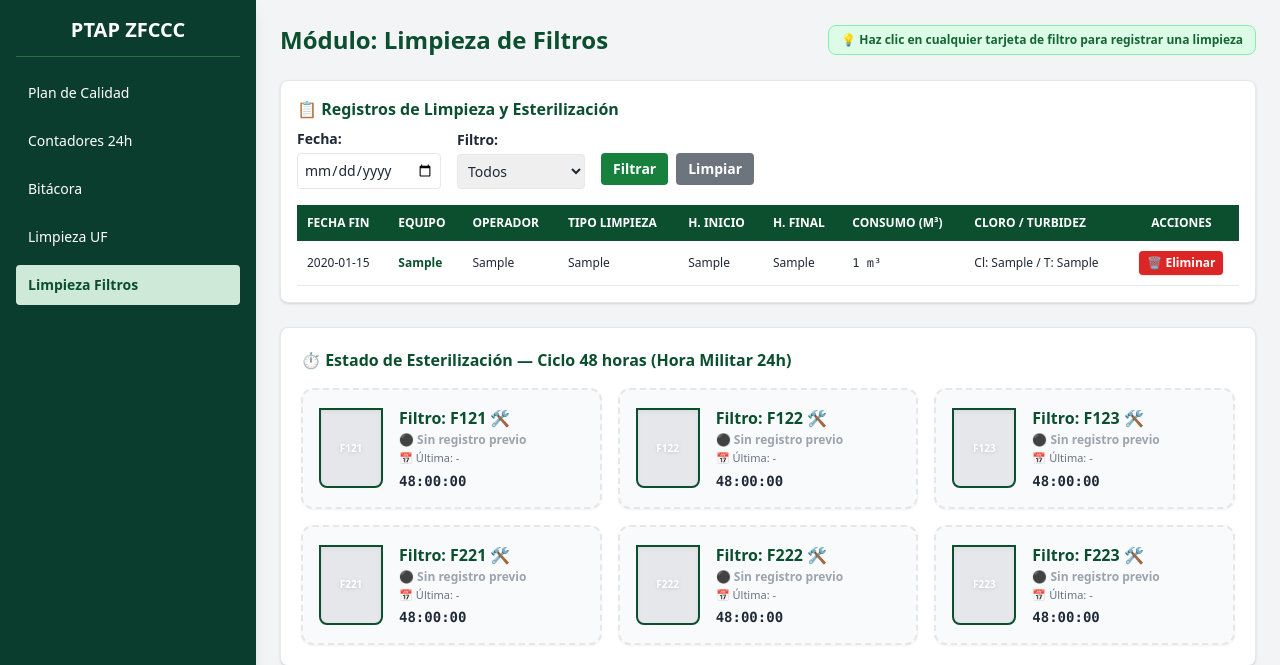
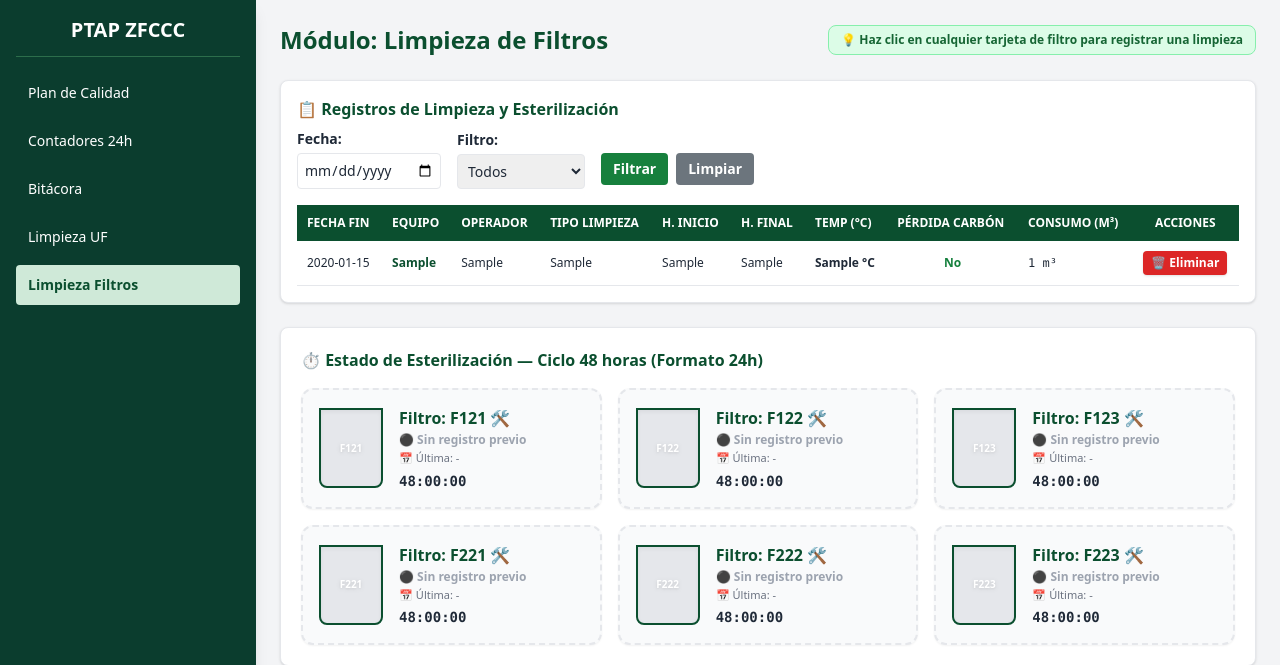
Before and after one commit to soldipacksas-stack/ptap-web, a FastAPI app: page /filtros in a window 1280 px wide. Shown: the top 665 px of the page. Run offline with FastAPI, Linux system fonts and the light colour scheme; tables that the repository leaves empty hold one stand-in row (values such as "Sample post"); some libraries are stand-ins or nearby versions.

Commit message:
Update limpieza_filtros.html

```diff
--- a/templates/limpieza_filtros.html
+++ b/templates/limpieza_filtros.html
@@ -68,13 +68,14 @@
                                 <th class="p-2.5">Tipo Limpieza</th>
                                 <th class="p-2.5">H. Inicio</th>
                                 <th class="p-2.5">H. Final</th>
+                                <th class="p-2.5">Temp (°C)</th>
+                                <th class="p-2.5">Pérdida Carbón</th>
                                 <th class="p-2.5">Consumo (m³)</th>
-                                <th class="p-2.5">Cloro / Turbidez</th>
                                 <th class="p-2.5 text-center">Acciones</th>
                             </tr>
                         </thead>
                         <tbody id="body-tabla-filtros" class="divide-y divide-gray-200">
-                            <tr><td colspan="9" class="p-4 text-center text-gray-500 italic">No hay registros guardados todavía.</td></tr>
+                            <tr><td colspan="10" class="p-4 text-center text-gray-500 italic">No hay registros guardados todavía.</td></tr>
                         </tbody>
                     </table>
                 </div>
@@ -82,7 +83,7 @@
 
             <!-- Sección de Tanques / Cronómetros de Esterilización (48 Horas) -->
             <div class="bg-white p-5 rounded-lg shadow border border-gray-200 mb-6">
-                <h3 class="font-bold text-[#0b4f2f] mb-4">⏱️ Estado de Esterilización — Ciclo 48 horas (Hora Militar 24h)</h3>
+                <h3 class="font-bold text-[#0b4f2f] mb-4">⏱️ Estado de Esterilización — Ciclo 48 horas (Formato 24h)</h3>
                 <div class="grid grid-cols-1 md:grid-cols-3 gap-4" id="grid-cronometros">
                     <!-- Generado dinámicamente -->
                 </div>
@@ -110,7 +111,7 @@
             <div class="p-6 overflow-y-auto space-y-4 flex-1 text-sm">
                 <div class="grid grid-cols-2 gap-4">
                     <div>
-                        <label class="block font-bold">Fecha de Finalización (Cambio de día soportado):</label>
+                        <label class="block font-bold">Fecha de Finalización:</label>
                         <input type="date" id="form_fecha" class="border rounded p-1.5 w-full">
                     </div>
                     <div>
@@ -135,27 +136,43 @@
                     </select>
                 </div>
 
-                <div>
-                    <label class="block font-bold">Tipo de limpieza:</label>
-                    <select id="form_tipo" class="border rounded p-1.5 w-full">
-                        <option value="Esterilización">Esterilización</option>
-                        <option value="Retrolavado">Retrolavado</option>
-                        <option value="Retrolavado y Esterilización">Retrolavado y Esterilización</option>
-                    </select>
+                <div class="grid grid-cols-2 gap-4">
+                    <div>
+                        <label class="block font-bold">Tipo de limpieza:</label>
+                        <select id="form_tipo" class="border rounded p-1.5 w-full">
+                            <option value="Esterilización">Esterilización</option>
+                            <option value="Retrolavado con parada">Retrolavado con parada</option>
+                        </select>
+                    </div>
+                    <div>
+                        <label class="block font-bold">Temperatura (°C) <span class="text-xs text-gray-500 font-normal">(Óptima: 85°C)</span>:</label>
+                        <input type="text" id="form_temperatura" class="border rounded p-1.5 w-full" placeholder="Ej: 85">
+                    </div>
                 </div>
 
                 <div class="grid grid-cols-2 gap-4">
                     <div>
                         <label class="block font-bold">Hora Inicio Esterilización (24h):</label>
-                        <input type="time" id="form_h_ini" class="border rounded p-1.5 w-full" value="22:00">
+                        <input type="time" lang="en-GB" id="form_h_ini" class="border rounded p-1.5 w-full" value="22:00">
                     </div>
                     <div>
                         <label class="block font-bold">Hora Final Esterilización (24h):</label>
-                        <input type="time" id="form_h_fin" class="border rounded p-1.5 w-full" value="02:00">
+                        <input type="time" lang="en-GB" id="form_h_fin" class="border rounded p-1.5 w-full" value="02:00">
                     </div>
                 </div>
 
                 <div class="grid grid-cols-2 gap-4">
+                    <div>
+                        <label class="block font-bold">Muestra Microbiología (Antes):</label>
+                        <input type="time" lang="en-GB" id="form_h_muestra_antes" class="border rounded p-1.5 w-full" value="21:30">
+                    </div>
+                    <div>
+                        <label class="block font-bold">Muestra Microbiología (Después):</label>
+                        <input type="time" lang="en-GB" id="form_h_muestra_despues" class="border rounded p-1.5 w-full" value="02:30">
+                    </div>
+                </div>
+
+                <div class="grid grid-cols-3 gap-4">
                     <div>
                         <label class="block font-bold">Contador Agua Inicial (m³):</label>
                         <input type="number" id="form_agua_ini" class="border rounded p-1.5 w-full" value="0">
@@ -163,6 +180,13 @@
                     <div>
                         <label class="block font-bold">Contador Agua Final (m³):</label>
                         <input type="number" id="form_agua_fin" class="border rounded p-1.5 w-full" value="0">
+                    </div>
+                    <div>
+                        <label class="block font-bold">¿Pérdida de Carbón?:</label>
+                        <select id="form_perdida_carbon" class="border rounded p-1.5 w-full font-bold">
+                            <option value="No">No</option>
+                            <option value="Sí">Sí</option>
+                        </select>
                     </div>
                 </div>
 
@@ -227,7 +251,7 @@
             });
 
             if (filtrados.length === 0) {
-                tbody.innerHTML = '<tr><td colspan="9" class="p-4 text-center text-gray-500 italic">No hay registros para este filtro.</td></tr>';
+                tbody.innerHTML = '<tr><td colspan="10" class="p-4 text-center text-gray-500 italic">No hay registros para este filtro.</td></tr>';
             } else {
                 filtrados.forEach((item, index) => {
                     const registroId = item.id !== undefined ? item.id : index;
@@ -239,8 +263,9 @@
                             <td class="p-2.5 border-b">${item.tipo_limpieza}</td>
                             <td class="p-2.5 border-b">${item.hora_inicio_est || '-'}</td>
                             <td class="p-2.5 border-b">${item.hora_final_est || '-'}</td>
+                            <td class="p-2.5 border-b font-semibold">${item.temperatura || '-'} °C</td>
+                            <td class="p-2.5 border-b text-center font-bold ${item.perdida_carbon === 'Sí' ? 'text-red-600' : 'text-green-700'}">${item.perdida_carbon || 'No'}</td>
                             <td class="p-2.5 border-b font-mono">${item.consumo_agua || 0} m³</td>
-                            <td class="p-2.5 border-b">Cl: ${item.cloro || '-'} / T: ${item.turbidez || '-'}</td>
                             <td class="p-2.5 border-b text-center">
                                 <button onclick="event.stopPropagation(); eliminarRegistro('${registroId}')" class="bg-red-600 hover:bg-red-700 text-white px-2 py-1 rounded text-xs font-semibold shadow" title="Eliminar registro">
                                     🗑️ Eliminar
@@ -294,14 +319,12 @@
                     ultimaHTML = `${regFiltro.fecha} ${horaFin} (24h)`;
                     estadoHTML = '<span class="text-green-700 font-bold">🟢 Ciclo activo (48h)</span>';
 
-                    // Creamos el timestamp exacto combinando la fecha de término y la hora militar (24h)
                     const fechaHoraFin = new Date(`${regFiltro.fecha}T${horaFin}:00`).getTime();
                     timestampFin = fechaHoraFin + (48 * 60 * 60 * 1000);
                 }
 
                 grid.innerHTML += `
                     <div onclick="abrirModalFiltrosPara('${eq}')" class="bg-gray-50 border-2 border-dashed hover:border-[#17803d] rounded-xl p-4 flex items-center space-x-4 shadow-sm cursor-pointer transition hover:bg-green-50/40 relative group">
-                        <!-- Tanque gráfico que se va vaciando -->
                         <div class="w-16 h-20 bg-gray-200 rounded-b-lg border-2 border-[#0b4f2f] relative overflow-hidden flex flex-col justify-end shadow-inner">
                             <div id="${idTanque}" class="w-full bg-[#17803d] transition-all duration-500" style="height: 0%;"></div>
                             <div class="absolute inset-0 flex items-center justify-center font-bold text-[10px] text-white drop-shadow">
@@ -319,7 +342,6 @@
             });
         }
 
-        // Bucle en tiempo real que maneja cuenta regresiva y cuenta positiva (exceso)
         setInterval(() => {
             const filtros = ["F121", "F122", "F123", "F221", "F222", "F223"];
             const ahora = new Date().getTime();
@@ -339,7 +361,6 @@
                 const inicioTime = targetTime - (48 * 60 * 60 * 1000);
                 const diferenciaMs = targetTime - ahora;
 
-                // Cálculo del nivel del tanque (se desocupa del 100% al 0%)
                 let transcurridoMs = ahora - inicioTime;
                 let porcentaje = 100 - ((transcurridoMs / (48 * 60 * 60 * 1000)) * 100);
                 if (porcentaje < 0) porcentaje = 0;
@@ -347,7 +368,6 @@
                 if (tanqueEl) tanqueEl.style.height = `${porcentaje}%`;
 
                 if (diferenciaMs <= 0) {
-                    // Si se pasó de las 48 horas, cuenta en positivo (+) con color rojo parpadeante
                     const excesoMs = Math.abs(diferenciaMs);
                     const totalSegundos = Math.floor(excesoMs / 1000);
                     const h = String(Math.floor(totalSegundos / 3600)).padStart(2, '0');
@@ -434,8 +454,12 @@
                 equipo: document.getElementById('form_equipo').value,
                 operador: document.getElementById('form_operador').value,
                 tipo_limpieza: document.getElementById('form_tipo').value,
+                temperatura: document.getElementById('form_temperatura').value,
                 hora_inicio_est: document.getElementById('form_h_ini').value,
                 hora_final_est: document.getElementById('form_h_fin').value,
+                hora_muestra_antes: document.getElementById('form_h_muestra_antes').value,
+                hora_muestra_despues: document.getElementById('form_h_muestra_despues').value,
+                perdida_carbon: document.getElementById('form_perdida_carbon').value,
                 agua_inicial: parseFloat(document.getElementById('form_agua_ini').value) || 0,
                 agua_final: parseFloat(document.getElementById('form_agua_fin').value) || 0,
                 cloro: document.getElementById('form_cloro').value,
```
